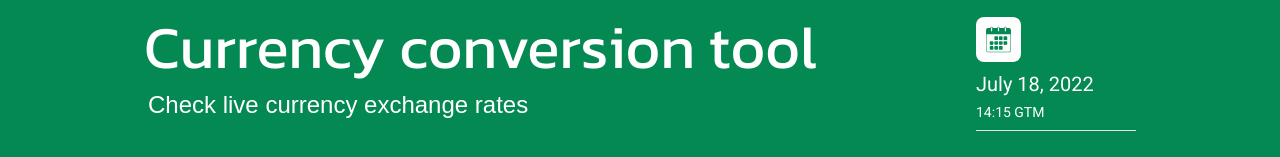
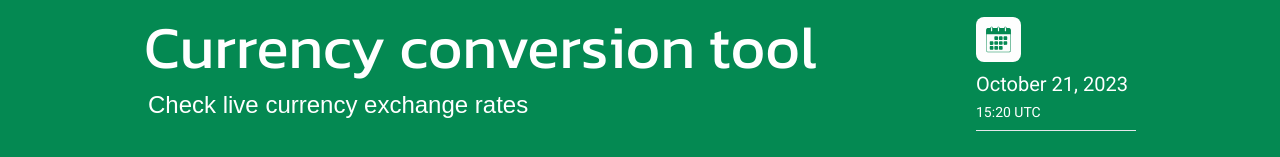
Before and after one commit to ricardoliveira5ro/Currency-Conversion-Tool, a Next.js app: page / in a window 1280 px wide. Shown: the part 155-312 px from the top of the page. Built offline with nearby package versions, Linux system fonts and the light colour scheme; a web font is replaced by a local one.

Commit message:
dynamic date and time

```diff
--- a/src/app/page.js
+++ b/src/app/page.js
@@ -1,7 +1,10 @@
 import Image from 'next/image'
 import '../styles/styles.css'
+import { getCurrentDateAndTime } from '../utils/globalFunctions'
 
 export default function Home() {
+  const { date, time } = getCurrentDateAndTime();
+
   return (
     <>
     <section className='page'>
@@ -45,8 +48,8 @@ export default function Home() {
                 className='rounded-lg'
                 priority
             />
-            <p className='main-date-date'>July 18, 2022</p>
-            <p className='main-date-time'>14:15 GTM</p>
+            <p className='main-date-date'>{date}</p>
+            <p className='main-date-time'>{time}</p>
             <hr></hr>
           </div>
         </div>
--- /dev/null
+++ b/src/utils/globalFunctions.js
@@ -0,0 +1,15 @@
+export function getCurrentDateAndTime() {
+    const now = new Date();
+
+    const options = { year: 'numeric', month: 'long', day: 'numeric' };
+    const date = now.toLocaleDateString('en-US', options);
+
+    const time = now.toLocaleTimeString('en-US', {
+      hour: 'numeric',
+      minute: 'numeric',
+      hour12: false,
+      timeZoneName: 'short',
+    });
+
+    return { date, time };
+}
```
